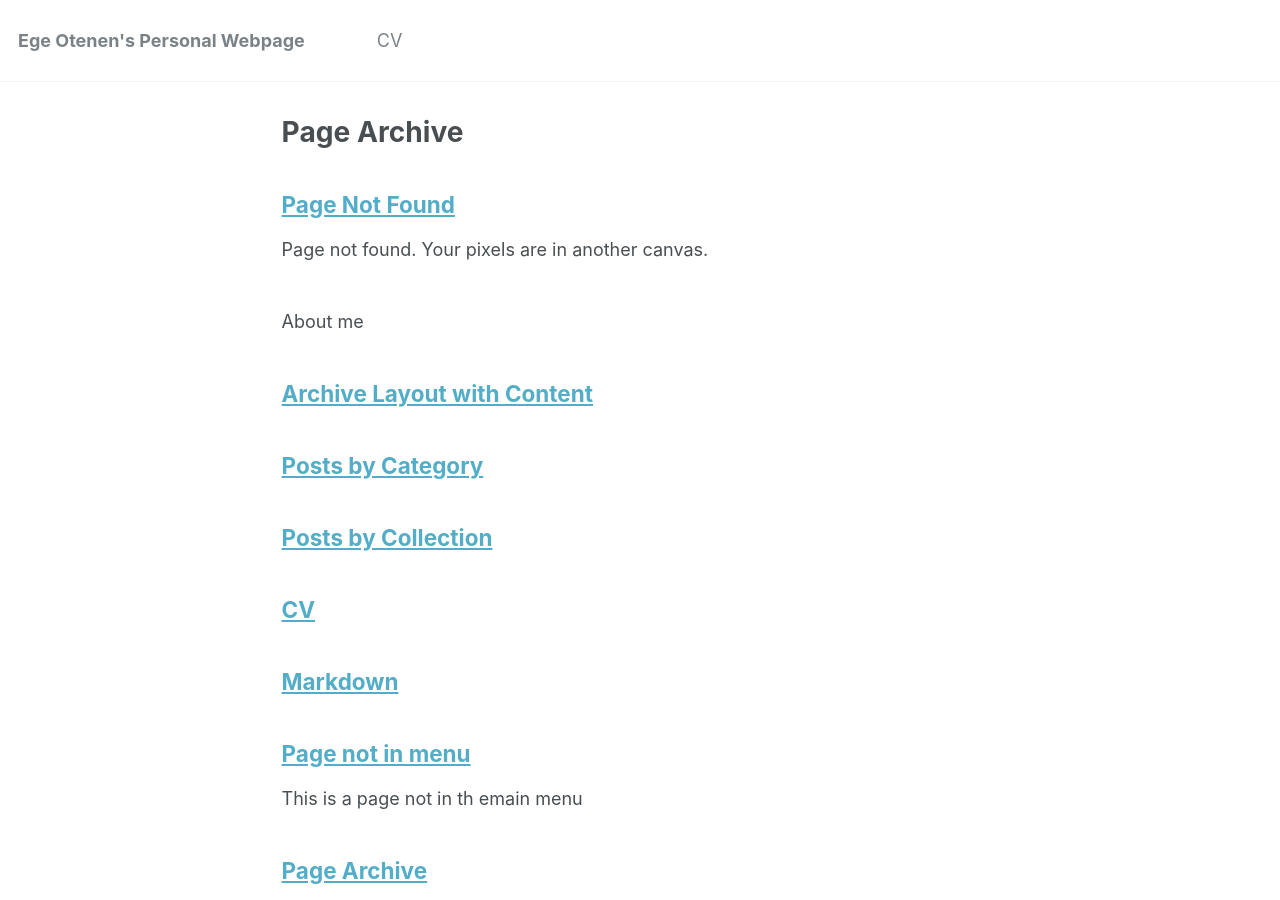
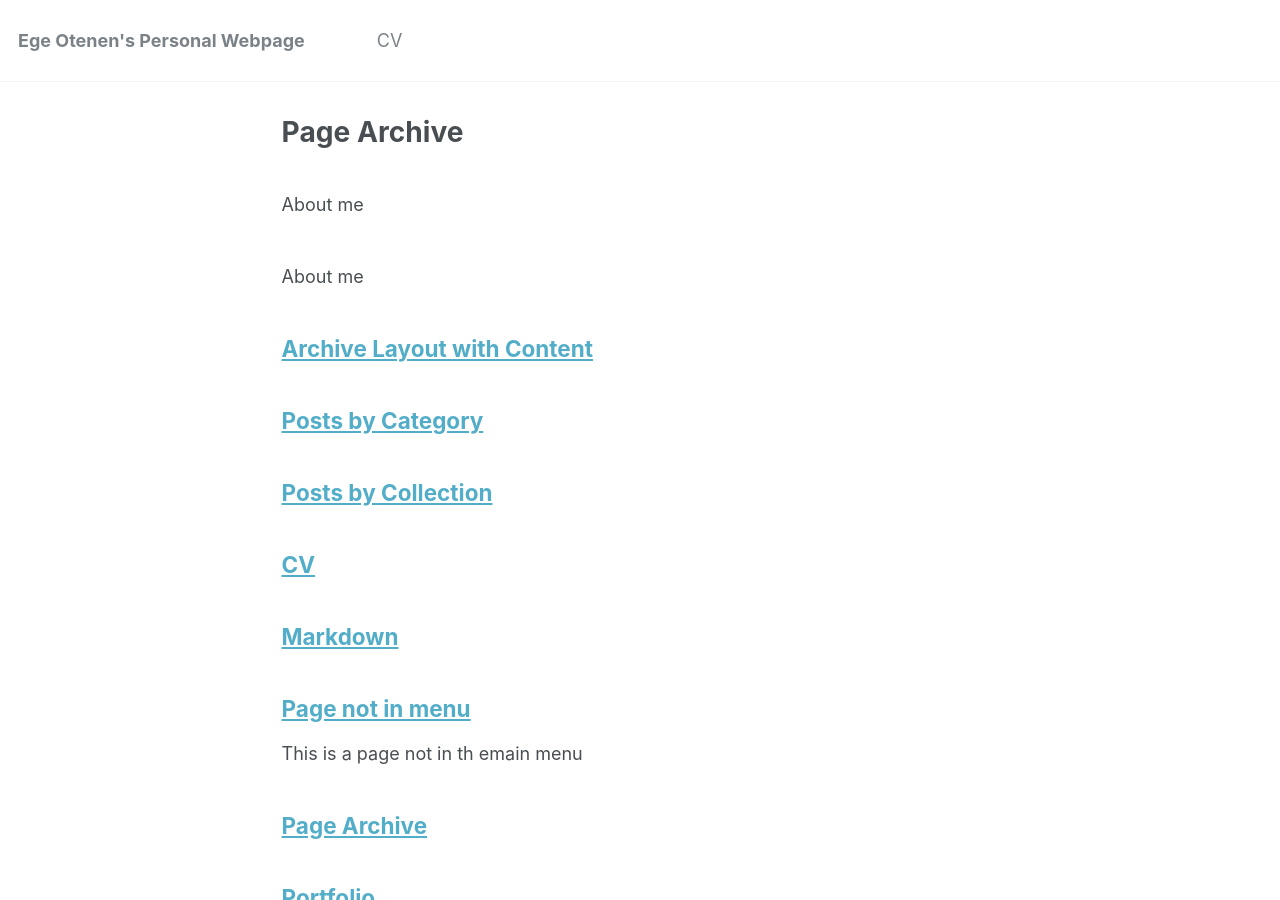
Before and after one commit to egeotenen/egeotenen.github.io, a Jekyll site: the page built from _pages/page-archive.html, in a window 1280 px wide and 900 px high. Built offline with Jekyll 4.4.1, drawn with Linux system fonts in a browser that asks for light colours; part of the change alters nothing that is shown.

Commit message:
triaal-404 change

```diff
--- a/_pages/404.md
+++ b/_pages/404.md
@@ -1,16 +1,30 @@
 ---
-title: "Page Not Found"
-excerpt: "Page not found. Your pixels are in another canvas."
-sitemap: false
-permalink: /404.html
+permalink: /
+title: ""
+excerpt: "About me"
+author_profile: true
+redirect_from:
+  - /about/
+  - /about.html
 ---
 
-Sorry, but the page you were trying to view does not exist --- perhaps you can try searching for it below.
+Hi all, this is my personal webpage! I'm currently a Ph.D. student in the Cognitive Science and Informatics (HCI) dual degree program at Indiana University, Bloomington. I am interested in the reciprocal relationship between autobiographical memory and technology. I am currently working with [Dr. Erik Stolterman Bergqvist](https://www.stoltermanbergqvist.com) to explore the utilization of autobiographical memories with different modalities to enhance user experience and well-being.
 
-<script type="text/javascript">
-  var GOOG_FIXURL_LANG = 'en';
-  var GOOG_FIXURL_SITE = '{{ site.url }}'
-</script>
-<script type="text/javascript"
-  src="//linkhelp.clients.google.com/tbproxy/lh/wm/fixurl.js">
-</script>
+I earned my Cognitive Psychology MSc degree at [Sabanci University](https://www.sabanciuniv.edu/). I have been working with [Dr. Cagla Aydin](https://fass.sabanciuniv.edu/en/faculty-members/detail/1980) at the CLAM Lab. And I have been a former member of [Varol Lab](http://varollab.com/) under the supervision of [Dr. Onur Varol](http://www.onurvarol.com/).
+
+I received my BSc in psychology from Middle East Technical University. During my undergraduate years, I contributed to several projects at METU Child and Adolescent Development Lab, PI: [Dr. Basak Sahin-Acar](http://psy.metu.edu.tr/en/basak-sahin-acar), METU Life Span Development Laboratory, PI: [Dr. Emre Selcuk](http://myweb.sabanciuniv.edu/emreselcuk/). I completed my internship at the [Center on Autobiographical Memory  Research, CON AMORE](https://psy.au.dk/en/research/research-centres-and-units/conamore/) under the supervision of [Dr. Annette Bohn](https://pure.au.dk/portal/en/persons/annette-bohn(63156000-0ce0-4610-b068-ee3354380b04).html) and [Dr. Muge Ozbek Akcay](https://scholar.google.dk/citations?user=iuB-cpUAAAAJ&hl=en).
+
+Click to see my personal diary [here!](https://sites.google.com/view/otenenege/main)
+
+
+# Education
+* MSc in Cognitive Psychology, Sabanci University, 2022
+* BSc in Psychology, Middle East Technical University, 2020
+
+# Research Interests
+* Autobiographical Memory
+* Designing Technologies
+* Well-being
+* Individual Differences
+* Theory of Mind
+* Mental Simulations
```
